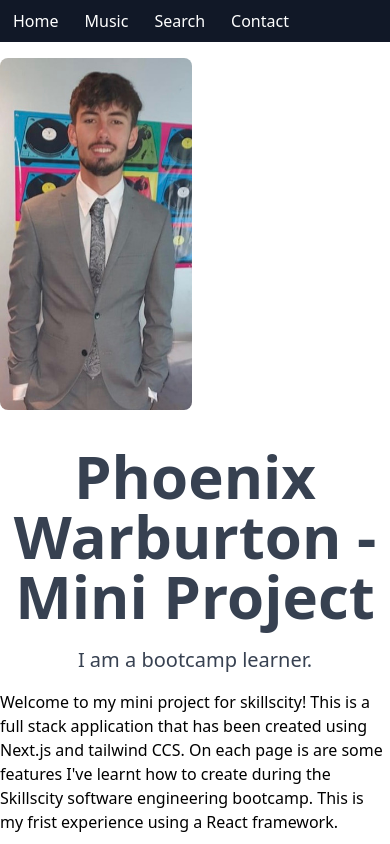
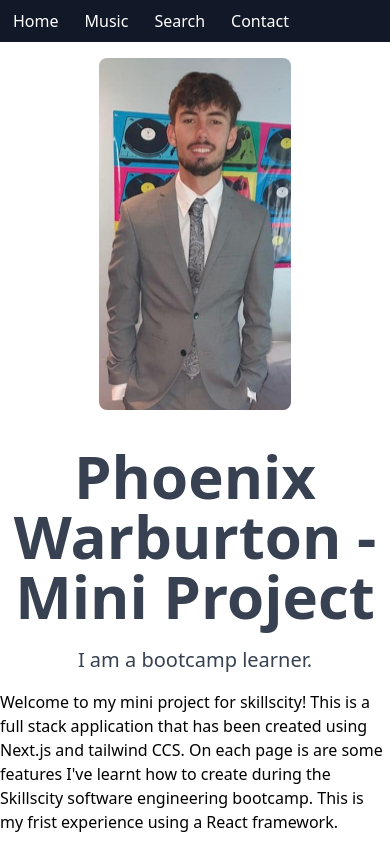
Before and after one commit to phoenixjw/skillscity-mp, a Next.js app: page / in a window 390 px wide. Shown: the top 844 px of the page. Built offline with nearby package versions, Linux system fonts and the light colour scheme.

Commit message:
made hero image mobile responsive

```diff
--- a/components/homepage/hero/index.js
+++ b/components/homepage/hero/index.js
@@ -2,7 +2,7 @@
     return (
     <div className="w-full max-w-6xl mx-auto">
       <div className="w-full flex flex-col py-4 space-y-4 md:flex-row md:space-x-4">
-        <div className="w-48">
+        <div className="w-48 mx-auto sm: flex justify-center">
         <img src={imgURL} className="rounded-lg"/>
 
 
```
